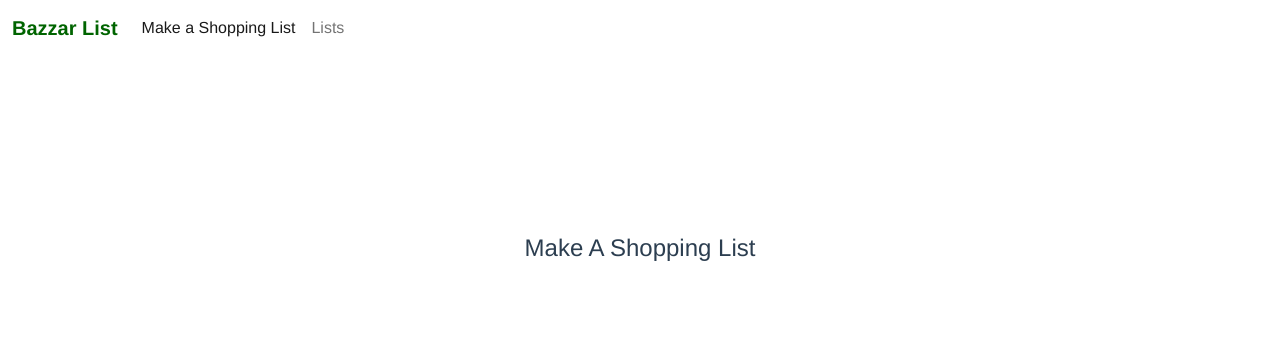
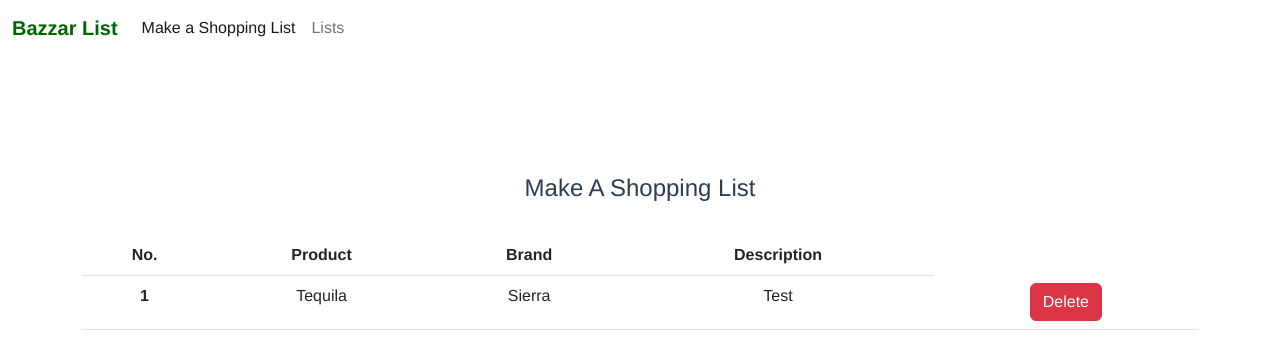
Before and after one commit to parhamrahmani/bazaar-list-frontend, a Vue app: page /shoppingListMaker in a window 1280 px wide. Shown: the top 360 px of the page. Built offline with nearby package versions, Linux system fonts and the light colour scheme.

Commit message:
Revert "update gitignore"
This reverts commit 7a7121911467c9d6c8b79733964a4605927dc3ac.

```diff
--- a/src/views/ShoppingListView.vue
+++ b/src/views/ShoppingListView.vue
@@ -4,7 +4,32 @@
       <div class="row d-flex justify-content-center align-items-center h-100">
         <div class="col">
               <h4 class="text-center my-3 pb-3">Make A Shopping List</h4>
-        </div>
+
+             <table class="table mb-4">
+                <thead>
+                <tr>
+                  <th scope="col">No.</th>
+                  <th scope="col">Product</th>
+                  <th scope="col">Brand</th>
+                  <th scope="col">Description</th>
+                </tr>
+                </thead>
+                <tbody>
+                <tr>
+                  <th scope="row">1</th>
+                  <td> Tequila </td>
+                  <td>Sierra</td>
+                  <td>
+                    Test
+                  </td>
+                  <td> <button type="submit" class="btn btn-danger">Delete</button></td>
+
+                </tr>
+
+                </tbody>
+              </table>
+
+            </div>
           </div>
         </div>
   </section>
```
Also changed, not shown: 1 other file (tests, documents, lock files or other folders).
